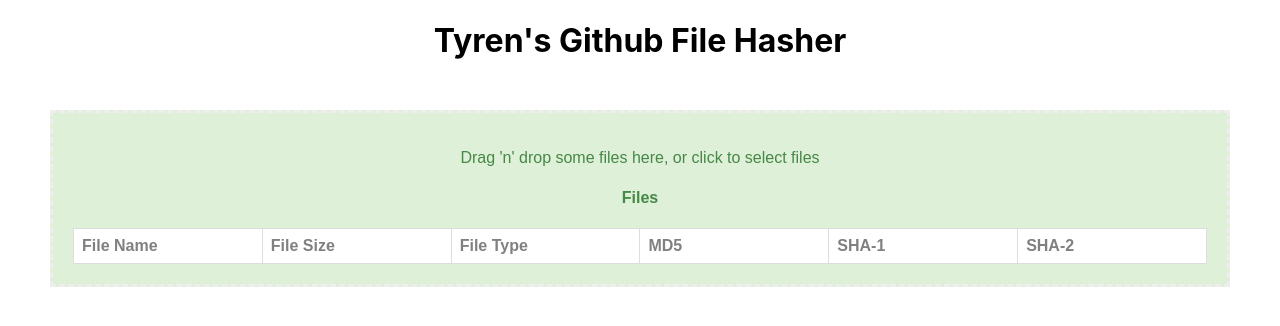
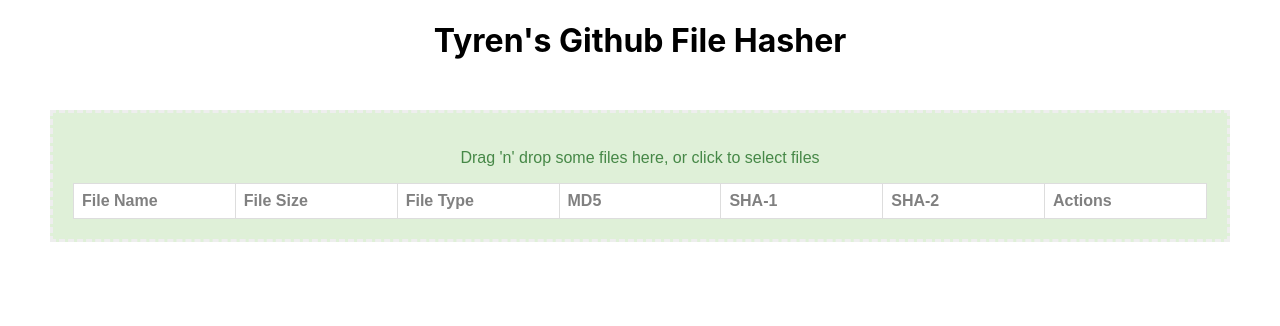
Before and after one commit to tyren1995/file-hasher, a React (Create React App) app: page / in a window 1280 px wide. Shown: the top 326 px of the page. Built offline with nearby package versions, Linux system fonts and the light colour scheme.

Commit message:
add spinner

```diff
--- a/package.json
+++ b/package.json
@@ -11,6 +11,7 @@
     "react-dom": "^17.0.2",
     "react-dropzone": "^11.4.2",
     "react-scripts": "4.0.3",
+    "react-spinners": "^0.11.0",
     "web-vitals": "^1.1.2"
   },
   "scripts": {
--- a/src/hasher/logic/hasherLogic.js
+++ b/src/hasher/logic/hasherLogic.js
@@ -7,11 +7,14 @@
 
 const FileHasherLogic = () => {
     const [hashedFiles, setHashedFiles] = useState([]);
+    const [isLoading, setLoading] = useState(false);
 
-    const hashFiles = async (files) => {
+    const hashFiles =  (files) => {
+        setLoading(true);
+      if (files[0] !== undefined) {
 
-      if (files[0] !== undefined) {
         try {
+
           files.forEach((file) => {
             var reader = new FileReader();
             reader.addEventListener(
@@ -30,12 +33,16 @@
                                 }])
                 });
                 reader.readAsArrayBuffer(file);
+
           })
+          setLoading(false);
         }
 
         catch (e) {
 
-          alert('There was an error hashing your files:', e)
+          alert('There was an error hashing your files:', e);
+          setLoading(false);
+
         }
       }
     }
@@ -44,7 +51,7 @@
      setHashedFiles(filesNotDeleted);
   }
 
-    return { hashFiles, deleteFile, hashedFiles }
+    return { hashFiles, deleteFile, hashedFiles,isLoading }
 
   };
 
--- a/src/hasher/styles/hasherUIStyles.module.css
+++ b/src/hasher/styles/hasherUIStyles.module.css
@@ -39,3 +39,11 @@
 tr:nth-child(even) {
   background-color: #dddddd;
 }
+button {
+  padding:5px;
+  width:80%;
+  border-radius: 5px;
+}
+.buttonCell {
+  text-align: center;
+}
--- a/src/hasher/ui/hasherUI.js
+++ b/src/hasher/ui/hasherUI.js
@@ -2,9 +2,10 @@
 import styles from '../styles/hasherUIStyles.module.css';
 import FileHasherLogic from '../logic/hasherLogic';
 import {useDropzone} from 'react-dropzone';
+import ClipLoader from "react-spinners/ClipLoader";
 
 const FileHasherUI = (props) => {
-  const { hashFiles, deleteFile, hashedFiles } = FileHasherLogic();
+  const { hashFiles, deleteFile, hashedFiles, isLoading } = FileHasherLogic();
   const {getRootProps, getInputProps} = useDropzone({onDrop:hashFiles});
 
 
@@ -16,18 +17,11 @@
       <td align="right">{hashedFile['md5_hash'] ? (hashedFile['md5_hash']) : ('NA')}</td>
       <td align="right">{hashedFile['sha1-base16'] ? (hashedFile['sha1-base16']) : ('NA')}</td>
       <td align="right">{hashedFile['sha2'] ? (hashedFile['sha2']) : ('NA')}</td>
-      <td align="right"><button style={{zIndex:550}} onClick={(e)=> {e.stopPropagation(); deleteFile(hashedFile)}}>Delete</button></td>
+      <td align="right" className={styles.buttonCell}><button onClick={(e)=> {e.stopPropagation(); deleteFile(hashedFile)}}><b>Delete</b></button></td>
     </tr>
   ));
 
-  return (
-    <div className={styles.container}>
-      <div {...getRootProps({className: 'dropzone'})}>
-        <input {...getInputProps()} />
-        <p>Drag 'n' drop some files here, or click to select files</p>
-
-      <section>
-        <h4>Files</h4>
+  const table = () => (
     <table>
       <thead>
         <tr>
@@ -37,6 +31,7 @@
     <th>MD5</th>
     <th>SHA-1</th>
     <th>SHA-2</th>
+    <th>Actions</th>
 
     </tr>
       </thead>
@@ -44,6 +39,16 @@
         {files}
       </tbody>
     </table>
+  );
+
+  return (
+    <div className={styles.container}>
+      <div {...getRootProps({className: 'dropzone'})}>
+        <input {...getInputProps()} />
+        <p>Drag 'n' drop some files here, or click to select files</p>
+
+      <section>
+        {isLoading? (<ClipLoader/>) : (table())}
       </section>
       </div>
     </div>
```
Also changed, not shown: 1 other file (tests, documents, lock files or other folders). Lines whose indentation alone changed are shown as unchanged.
